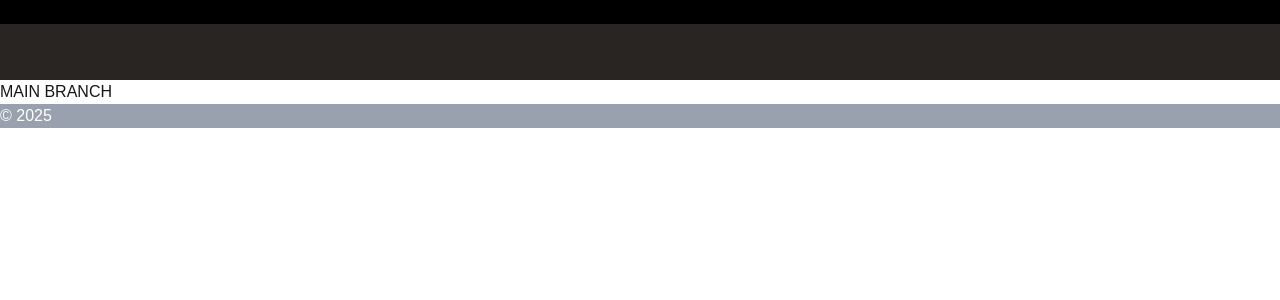
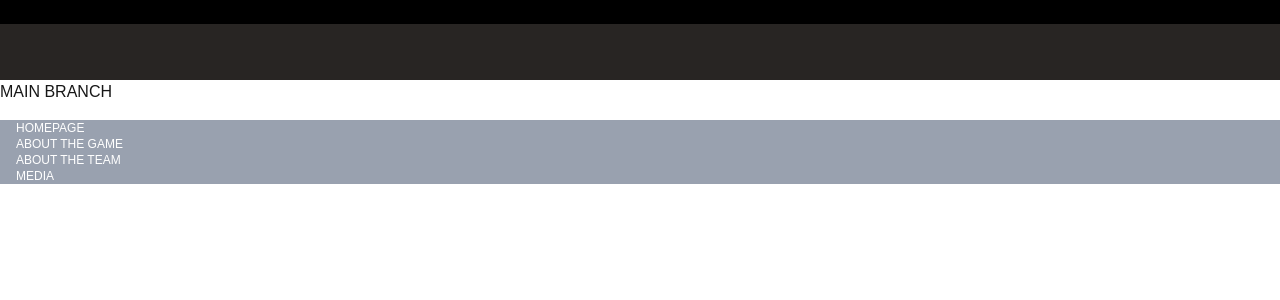
Before and after one commit to jasminedns/steam-wrecked, a Next.js app: page / in a window 1280 px wide. Shown: the top 300 px of the page. Built offline with nearby package versions, Linux system fonts and the light colour scheme.

Commit message:
adding links in the footer

```diff
--- a/src/components/Footer/index.tsx
+++ b/src/components/Footer/index.tsx
@@ -1,7 +1,14 @@
+import { Pages } from "@/features/arrays/types"
+
 const Footer = () => {
     return (
         <footer className="bg-gray-400 text-white">
-            <p>&copy; 2025</p>
+            <div className="uppercase text-xs m-4">
+                <p>Homepage</p>
+                    {Pages.map((item:string,index:number) => (
+                        <p key={index} className="uppercase text-xs">{item.includes("the") ? `about  ${item}` : item}</p>
+                    ))}
+            </div>
         </footer>
     )
 }
--- a/src/features/arrays/types.ts
+++ b/src/features/arrays/types.ts
@@ -18,3 +18,9 @@ export const people: Person [] = [
         email: "caaberg99@gmail.com"
     }
 ];
+
+//types for navigation links
+
+export type PagesType = string[];
+
+export const Pages:PagesType = ["the game","the team","media"]
```
